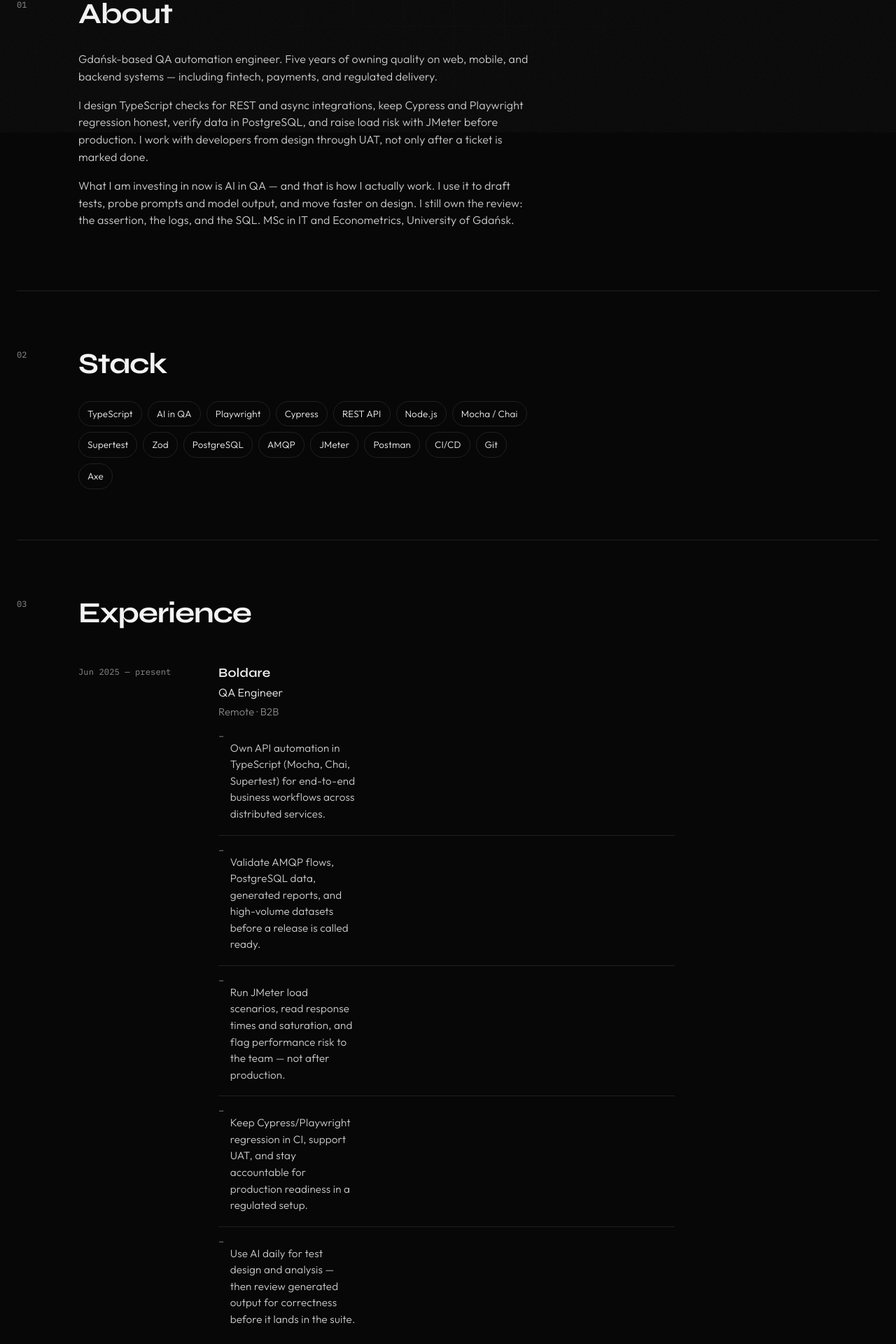
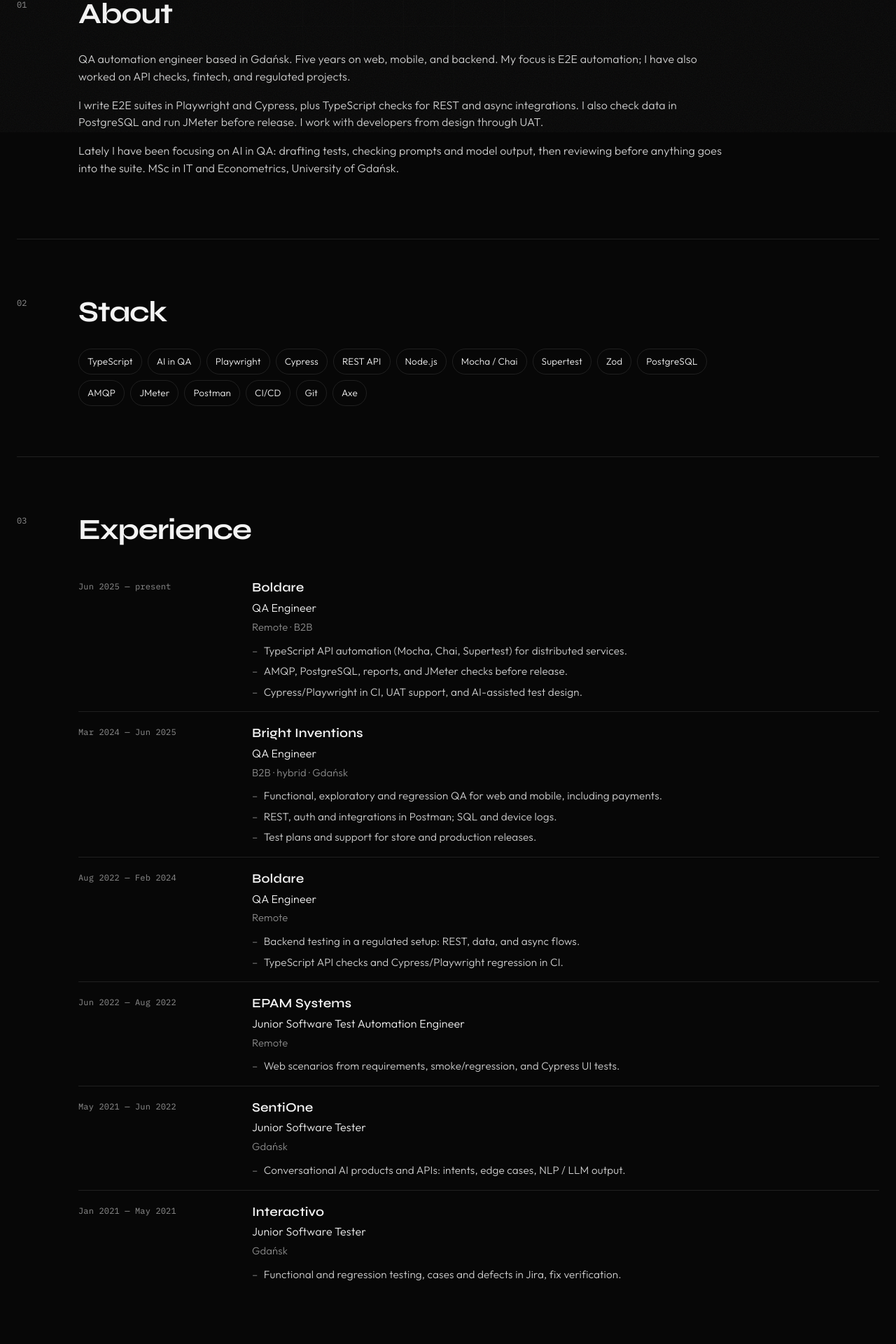
Before and after one commit to sobusz/milosz-sobiecki-qa, a React (Vite) app: page / in a window 1280 px wide. Shown: the part 611-2531 px from the top of the page at 70% size. Built offline with nearby package versions, Linux system fonts and the light colour scheme.

Commit message:
Calm the copy, lead with E2E, and give experience more horizontal room.
Co-authored-by: Cursor <cursoragent@cursor.com>

```diff
--- a/index.html
+++ b/index.html
@@ -6,7 +6,7 @@
     <meta name="viewport" content="width=device-width, initial-scale=1.0" />
     <meta
       name="description"
-      content="Miłosz Sobiecki — QA automation engineer. TypeScript, Playwright, API, fintech, AI in QA. Gdańsk / remote PL. B2B."
+      content="Miłosz Sobiecki — QA automation engineer. E2E, TypeScript, Playwright, AI in QA. Gdańsk / remote PL. B2B."
     />
     <title>Miłosz Sobiecki QA Services</title>
     <link rel="preconnect" href="https://fonts.googleapis.com" />
--- a/src/content.ts
+++ b/src/content.ts
@@ -70,7 +70,7 @@ export const copy: Record<Locale, Copy> = {
     langLabel: 'Language',
     hero: {
       name: 'Miłosz Sobiecki QA Services',
-      line: 'QA automation for APIs and payments. Currently building around AI in the loop.',
+      line: 'E2E automation in TypeScript, with AI in the daily workflow.',
       location: 'Available · Gdańsk / hybrid / remote PL · B2B',
       languages: 'Polish native · English C1 · Italian B1',
       cv: 'Download CV',
@@ -79,9 +79,9 @@ export const copy: Record<Locale, Copy> = {
     about: {
       title: 'About',
       body: [
-        'Gdańsk-based QA automation engineer. Five years of owning quality on web, mobile, and backend systems — including fintech, payments, and regulated delivery.',
-        'I design TypeScript checks for REST and async integrations, keep Cypress and Playwright regression honest, verify data in PostgreSQL, and raise load risk with JMeter before production. I work with developers from design through UAT, not only after a ticket is marked done.',
-        'What I am investing in now is AI in QA — and that is how I actually work. I use it to draft tests, probe prompts and model output, and move faster on design. I still own the review: the assertion, the logs, and the SQL. MSc in IT and Econometrics, University of Gdańsk.',
+        'QA automation engineer based in Gdańsk. Five years on web, mobile, and backend. My focus is E2E automation; I have also worked on API checks, fintech, and regulated projects.',
+        'I write E2E suites in Playwright and Cypress, plus TypeScript checks for REST and async integrations. I also check data in PostgreSQL and run JMeter before release. I work with developers from design through UAT.',
+        'Lately I have been focusing on AI in QA: drafting tests, checking prompts and model output, then reviewing before anything goes into the suite. MSc in IT and Econometrics, University of Gdańsk.',
       ],
     },
     stackTitle: 'Stack',
@@ -93,7 +93,7 @@ export const copy: Record<Locale, Copy> = {
     projects: [
       {
         name: 'Playwright portfolio',
-        body: 'A TypeScript suite I use to show how I structure automation: UI/E2E, API CRUD with Zod contracts, Axe, visual regression, performance smoke, auth storage state, and network mocks. Page Objects, fixtures, faker factories, tagged runs — the same habits I bring to client work.',
+        body: 'A TypeScript suite for UI/E2E, API CRUD with Zod, Axe, visual regression, performance smoke, auth storage state, and network mocks. Page Objects, fixtures, faker factories, tagged runs.',
         tags: ['Playwright', 'Zod', 'Axe', 'POM', 'API', 'Visual', 'Mock'],
         cta: 'GitHub',
         href: LINKS.github,
@@ -107,11 +107,9 @@ export const copy: Record<Locale, Copy> = {
         dates: 'Jun 2025 — present',
         meta: 'Remote · B2B',
         points: [
-          'Own API automation in TypeScript (Mocha, Chai, Supertest) for end-to-end business workflows across distributed services.',
-          'Validate AMQP flows, PostgreSQL data, generated reports, and high-volume datasets before a release is called ready.',
-          'Run JMeter load scenarios, read response times and saturation, and flag performance risk to the team — not after production.',
-          'Keep Cypress/Playwright regression in CI, support UAT, and stay accountable for production readiness in a regulated setup.',
-          'Use AI daily for test design and analysis — then review generated output for correctness before it lands in the suite.',
+          'TypeScript API automation (Mocha, Chai, Supertest) for distributed services.',
+          'AMQP, PostgreSQL, reports, and JMeter checks before release.',
+          'Cypress/Playwright in CI, UAT support, and AI-assisted test design.',
         ],
       },
       {
@@ -120,9 +118,9 @@ export const copy: Record<Locale, Copy> = {
         dates: 'Mar 2024 — Jun 2025',
         meta: 'B2B · hybrid · Gdańsk',
         points: [
-          'Owned functional, exploratory, and regression QA for web and mobile products used by international clients — including fintech and payment flows.',
-          'Tested REST APIs, authentication, and integrations in Postman; verified persisted data with SQL; diagnosed failures from application and device logs.',
-          'Wrote test plans and release evidence, worked directly with developers and stakeholders, and supported mobile-store and production releases.',
+          'Functional, exploratory and regression QA for web and mobile, including payments.',
+          'REST, auth and integrations in Postman; SQL and device logs.',
+          'Test plans and support for store and production releases.',
         ],
       },
       {
@@ -131,8 +129,8 @@ export const copy: Record<Locale, Copy> = {
         dates: 'Aug 2022 — Feb 2024',
         meta: 'Remote',
         points: [
-          'Backend-heavy quality in a regulated environment: REST, data, async integrations, and release gates.',
-          'Built and maintained TypeScript API checks, regression in Cypress/Playwright, and CI/CD failure analysis through UAT.',
+          'Backend testing in a regulated setup: REST, data, and async flows.',
+          'TypeScript API checks and Cypress/Playwright regression in CI.',
         ],
       },
       {
@@ -141,7 +139,7 @@ export const copy: Record<Locale, Copy> = {
         dates: 'Jun 2022 — Aug 2022',
         meta: 'Remote',
         points: [
-          'Turned requirements and wireframes into web scenarios, ran smoke and regression, and contributed Cypress UI automation.',
+          'Web scenarios from requirements, smoke/regression, and Cypress UI tests.',
         ],
       },
       {
@@ -150,7 +148,7 @@ export const copy: Record<Locale, Copy> = {
         dates: 'May 2021 — Jun 2022',
         meta: 'Gdańsk',
         points: [
-          'Tested conversational AI products and APIs: intents, edge cases, and regression of NLP / LLM generated output.',
+          'Conversational AI products and APIs: intents, edge cases, NLP / LLM output.',
         ],
       },
       {
@@ -175,7 +173,7 @@ export const copy: Record<Locale, Copy> = {
     langLabel: 'Język',
     hero: {
       name: 'Miłosz Sobiecki QA Services',
-      line: 'Automatyzacja QA dla API i płatności. Aktualnie rozwijam się w AI — tak pracuję.',
+      line: 'Automatyzacja E2E w TypeScript, z AI w codziennej pracy.',
       location: 'Dostępny · Gdańsk / hybryda / remote PL · B2B',
       languages: 'Polski native · English C1 · włoski B1',
       cv: 'Pobierz CV',
@@ -184,9 +182,9 @@ export const copy: Record<Locale, Copy> = {
     about: {
       title: 'O mnie',
       body: [
-        'QA automation engineer z Gdańska. Od pięciu lat biorę odpowiedzialność za jakość na webie, mobile i backendzie — w tym fintech, płatności i delivery w środowisku regulowanym.',
-        'Projektuję testy w TypeScript na REST i integracje asynchroniczne, utrzymuję regresję Cypress i Playwright, sprawdzam dane w PostgreSQL i z JMeterem pokazuję ryzyko obciążenia zanim coś pójdzie na produkcję. Siedzę z developerami od designu po UAT, nie dopiero gdy ticket jest „done”.',
-        'To, w czym się teraz rozwijam i co mnie kręci, to AI w QA — i tak wygląda moja codzienność. Draft testów, sprawdzanie promptów i outputu modelu, szybszy design. Recenzję i tak biorę na siebie: asercja, logi, SQL. Magister informatyki i ekonometrii, Uniwersytet Gdański.',
+        'QA automation engineer z Gdańska. Pięć lat na webie, mobile i backendzie. Skupiam się na automatyzacji E2E; po drodze też testy API, fintech i projekty regulowane.',
+        'Piszę suite’y E2E w Playwright i Cypress, a także testy TypeScript na REST i integracje asynchroniczne. Sprawdzam dane w PostgreSQL i odpalam JMeter przed release’em. Pracuję z developerami od designu po UAT.',
+        'Ostatnio skupiam się na AI w QA: draft testów, sprawdzanie promptów i outputu modelu, recenzja zanim coś trafi do suite’u. Magister informatyki i ekonometrii, Uniwersytet Gdański.',
       ],
     },
     stackTitle: 'Stack',
@@ -198,7 +196,7 @@ export const copy: Record<Locale, Copy> = {
     projects: [
       {
         name: 'Playwright portfolio',
-        body: 'Suite w TypeScript, na której pokazuję jak układam automatyzację: UI/E2E, CRUD API z kontraktami Zod, Axe, visual regression, smoke wydajnościowy, auth storage state i mocki sieci. Page Objects, fixtures, fabryki faker, tagi — te same nawyki co na projektach klienckich.',
+        body: 'Suite w TypeScript: UI/E2E, CRUD API z Zod, Axe, visual regression, smoke wydajnościowy, auth storage state i mocki sieci. Page Objects, fixtures, fabryki faker, tagi.',
         tags: ['Playwright', 'Zod', 'Axe', 'POM', 'API', 'Visual', 'Mock'],
         cta: 'GitHub',
         href: LINKS.github,
@@ -212,11 +210,9 @@ export const copy: Record<Locale, Copy> = {
         dates: 'cze 2025 — obecnie',
         meta: 'Remote · B2B',
         points: [
-          'Odpowiadam za automatyzację API w TypeScript (Mocha, Chai, Supertest) dla end-to-end przepływów biznesowych w usługach rozproszonych.',
-          'Weryfikuję przepływy AMQP, dane w PostgreSQL, generowane raporty i duże zbiory danych, zanim release zostanie uznany za gotowy.',
-          'Odpalam scenariusze obciążeniowe w JMeterze, czytam czasy odpowiedzi i saturację i zgłaszam ryzyko wydajności zespołowi — nie po wpadce na produkcji.',
-          'Utrzymuję regresję Cypress/Playwright w CI, wspieram UAT i odpowiadam za gotowość produkcyjną w środowisku regulowanym.',
-          'Na co dzień używam AI do projektowania i analizy testów — a wygenerowany output recenzuję, zanim wpadnie do suite’u.',
+          'Automatyzacja API w TypeScript (Mocha, Chai, Supertest) w usługach rozproszonych.',
+          'AMQP, PostgreSQL, raporty i sprawdzenia JMeter przed release’em.',
+          'Cypress/Playwright w CI, wsparcie UAT i testy z pomocą AI.',
         ],
       },
       {
@@ -225,9 +221,9 @@ export const copy: Record<Locale, Copy> = {
         dates: 'mar 2024 — cze 2025',
         meta: 'B2B · hybryda · Gdańsk',
         points: [
-          'Wziąłem na siebie QA funkcyjne, eksploracyjne i regresję produktów web i mobile dla klientów zagranicznych — w tym fintech i płatności.',
-          'Testowałem REST, autoryzację i integracje w Postmanie; sprawdzałem dane SQL; diagnozowałem błędy z logów aplikacji i urządzeń.',
-          'Pisałem plany testów i dowody release’u, pracowałem bezpośrednio z developerami i stakeholderami, wspierałem wydania do sklepów mobilnych i na produkcję.',
+          'QA funkcyjne, eksploracyjne i regresja web i mobile, w tym płatności.',
+          'REST, auth i integracje w Postmanie; SQL i logi z urządzeń.',
+          'Plany testów oraz wsparcie wydań do sklepu i na produkcję.',
         ],
       },
       {
@@ -236,8 +232,8 @@ export const copy: Record<Locale, Copy> = {
         dates: 'sie 2022 — lut 2024',
         meta: 'Remote',
         points: [
-          'Jakość po stronie backendu w środowisku regulowanym: REST, dane, integracje async i bramki release’u.',
-          'Budowa i utrzymanie testów API w TypeScript, regresja Cypress/Playwright oraz analiza padów CI przez UAT.',
+          'Testy backendu w środowisku regulowanym: REST, dane, przepływy async.',
+          'Testy API w TypeScript oraz regresja Cypress/Playwright w CI.',
         ],
       },
       {
@@ -246,7 +242,7 @@ export const copy: Record<Locale, Copy> = {
         dates: 'cze 2022 — sie 2022',
         meta: 'Remote',
         points: [
-          'Scenariusze web z wymagań i makiet, smoke i regresja, wkład w automatyzację UI w Cypress.',
+          'Scenariusze web z wymagań, smoke/regresja i testy UI w Cypress.',
         ],
       },
       {
@@ -255,7 +251,7 @@ export const copy: Record<Locale, Copy> = {
         dates: 'maj 2021 — cze 2022',
         meta: 'Gdańsk',
         points: [
-          'Testy produktów conversational AI i API: intenty, brzegi, regresja outputu NLP / LLM.',
+          'Produkty conversational AI i API: intenty, brzegi, output NLP / LLM.',
         ],
       },
       {
@@ -520,12 +516,12 @@ export const snippets: {
     file: 'web/src/App.tsx',
     title: { en: 'How I work with AI', pl: 'Tak pracuję z AI' },
     body: {
-      en: 'This is the loop I am doubling down on: AI drafts, I review like a PR — locale, behaviour, and whether the assertion still means something.',
-      pl: 'Ten loop rozwijam na poważnie: AI robi draft, ja recenzuję jak PR — locale, zachowanie i to, czy asercja nadal coś znaczy.',
+      en: 'AI drafts, then I review: locale, behaviour, and whether the assertion still holds.',
+      pl: 'AI robi draft, potem recenzja: locale, zachowanie i to, czy asercja nadal ma sens.',
     },
     note: {
-      en: 'First pass from the model. Ownership stays with me.',
-      pl: 'Pierwszy pass z modelu. Ownership zostaje u mnie.',
+      en: 'First pass from the model, then a review.',
+      pl: 'Pierwszy pass z modelu, potem recenzja.',
     },
     lines: [
       { text: "const STORAGE_KEY = 'ms-locale'" },
--- a/src/index.css
+++ b/src/index.css
@@ -49,7 +49,7 @@ button {
 
 .page {
   position: relative;
-  max-width: 1280px;
+  max-width: 1440px;
   margin: 0 auto;
   padding: 0 24px 72px;
 }
@@ -219,7 +219,7 @@ main,
 }
 
 .block p {
-  max-width: 62ch;
+  max-width: 88ch;
   color: #cfcfcf;
 }
 
@@ -229,7 +229,7 @@ main,
 }
 
 #stack .chips {
-  max-width: 62ch;
+  max-width: 88ch;
 }
 
 .chips {
@@ -514,15 +514,15 @@ main,
   padding: 0;
 }
 
-.timeline li {
+.timeline > li {
   display: grid;
-  grid-template-columns: minmax(140px, 180px) 1fr;
-  gap: 20px;
-  padding: 18px 0;
+  grid-template-columns: minmax(11rem, 13rem) minmax(0, 1fr);
+  gap: 40px;
+  padding: 16px 0;
   border-bottom: 1px solid var(--line);
 }
 
-.timeline li:last-child {
+.timeline > li:last-child {
   border-bottom: 0;
 }
 
@@ -555,16 +555,17 @@ main,
 .points {
   margin: 10px 0 0;
   padding: 0;
-  max-width: 62ch;
+  max-width: none;
   list-style: none;
 }
 
 .points li {
   position: relative;
-  margin-top: 8px;
+  margin-top: 6px;
   padding-left: 1.1em;
   color: #cfcfcf;
   font-size: 0.95rem;
+  white-space: nowrap;
 }
 
 .points li::before {
@@ -615,9 +616,13 @@ main,
     padding-top: 0;
   }
 
-  .timeline li {
+  .timeline > li {
     grid-template-columns: 1fr;
     gap: 6px;
+  }
+
+  .points li {
+    white-space: normal;
   }
 
   .hero {
```
